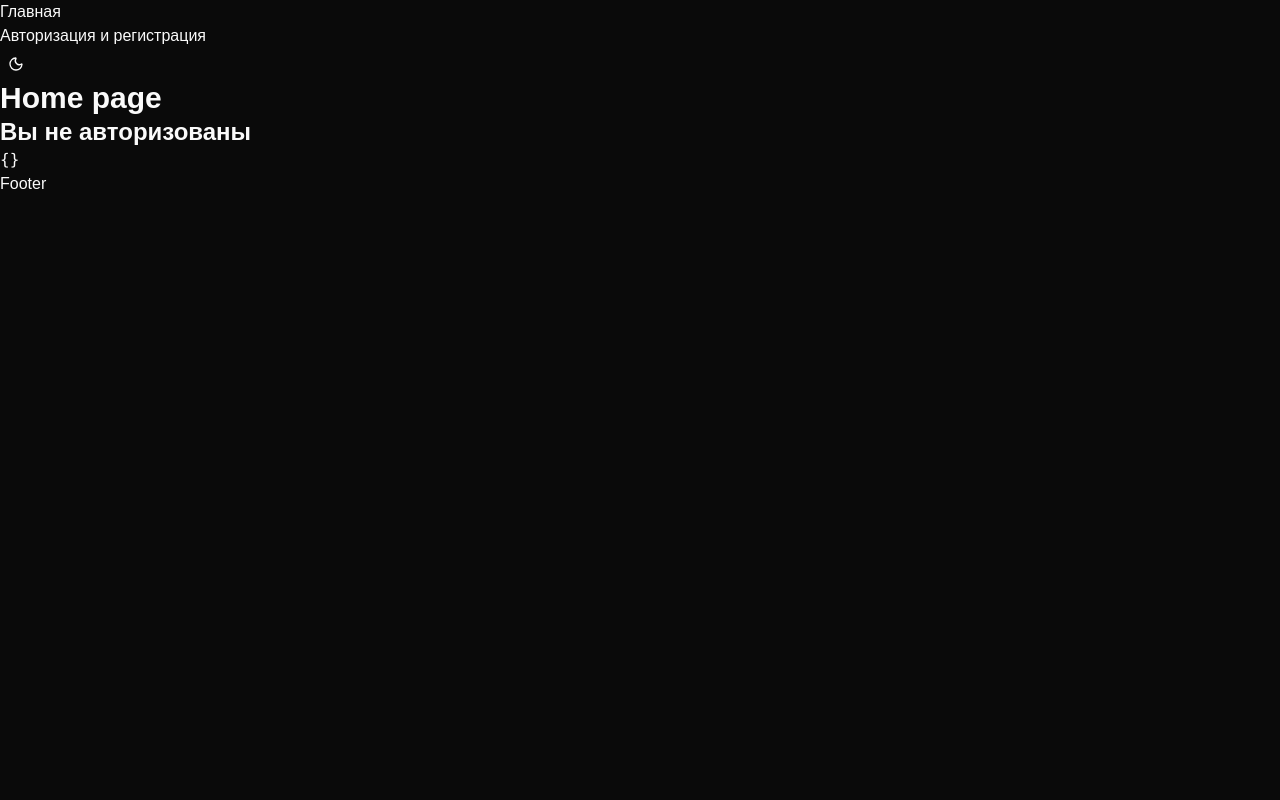
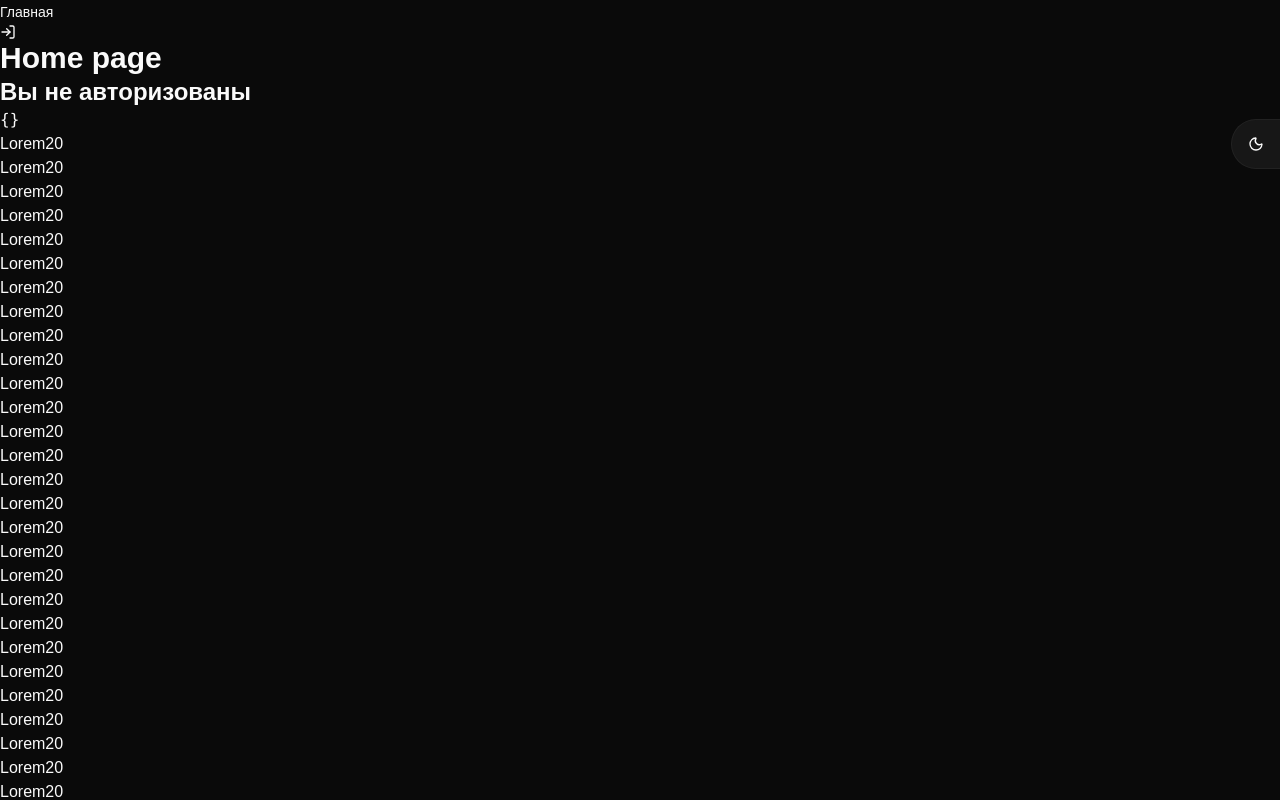
Before and after one commit to IvanTumanow/client-case-cs2, a React (Vite) app: page / in a window 1280 px wide. Shown: the top 800 px of the page. Built offline with nearby package versions, Linux system fonts and the light colour scheme; no server answers.

Commit message:
add confirm dialog on logout

```diff
--- a/src/app/cleanLayout/layout.tsx
+++ b/src/app/cleanLayout/layout.tsx
@@ -1,6 +1,4 @@
 import {Link, Outlet} from "react-router";
-import ThemeSwitcher from "@/components/app/ui/ThemeSwitcher.tsx";
-import {Card, CardContent} from "@/components/ui/card.tsx";
 import {MoveLeft} from "lucide-react";
 
 export default function CleanLayout(){
@@ -14,12 +12,6 @@
 
                     <Link to={'/'} className={'text-sm inline-block -translate-x-3 group-hover:translate-x-0 group-hover:scale-103 transition-transform after:content-[""] after:block after:h-[1px] after:w-0 after:bg-[var(--color-foreground)] group-hover:after:w-full after:transition-[width]'}>На главную</Link>
                 </div>
-
-                <Card className={'absolute right-0 top-30 w-fit p-1 flex flex-col justify-center items-center rounded-l-full'}>
-                    <CardContent className={'p-1'}>
-                        <ThemeSwitcher></ThemeSwitcher>
-                    </CardContent>
-                </Card>
             </header>
 
             <main>
--- a/src/app/mainLayout/home/page.tsx
+++ b/src/app/mainLayout/home/page.tsx
@@ -26,6 +26,43 @@
             <pre>
                 {JSON.stringify(userData, null, 2)}
             </pre>
+
+            <p>Lorem20</p>
+            <p>Lorem20</p>
+            <p>Lorem20</p>
+            <p>Lorem20</p>
+            <p>Lorem20</p>
+            <p>Lorem20</p>
+            <p>Lorem20</p>
+            <p>Lorem20</p>
+            <p>Lorem20</p>
+            <p>Lorem20</p>
+            <p>Lorem20</p>
+            <p>Lorem20</p>
+            <p>Lorem20</p>
+            <p>Lorem20</p>
+            <p>Lorem20</p>
+            <p>Lorem20</p>
+            <p>Lorem20</p>
+            <p>Lorem20</p>
+            <p>Lorem20</p>
+            <p>Lorem20</p>
+            <p>Lorem20</p>
+            <p>Lorem20</p>
+            <p>Lorem20</p>
+            <p>Lorem20</p>
+            <p>Lorem20</p>
+            <p>Lorem20</p>
+            <p>Lorem20</p>
+            <p>Lorem20</p>
+            <p>Lorem20</p>
+            <p>Lorem20</p>
+            <p>Lorem20</p>
+            <p>Lorem20</p>
+            <p>Lorem20</p>
+            <p>Lorem20</p>
+            <p>Lorem20</p>
+            <p>Lorem20</p>
         </div>
     )
 }
--- a/src/app/tailwind.css
+++ b/src/app/tailwind.css
@@ -9,3 +9,15 @@
 h2 {
     @apply text-2xl
 }
+
+svg{
+    @apply h-[1.2rem] w-[1.2rem];
+}
+
+button svg, a svg {
+    @apply h-[1rem] w-[1rem];
+}
+
+a:not(:has(svg)){
+    @apply text-sm inline-block hover:scale-103 transition-transform after:content-[""] after:block after:h-[1px] after:w-0 after:bg-[var(--color-foreground)] hover:after:w-full after:transition-[width];
+}
--- a/src/components/app/layout/header.tsx
+++ b/src/components/app/layout/header.tsx
@@ -5,6 +5,7 @@
 import {SERVER_CONFIG} from "@/config/server.config.ts";
 import type {Route} from "@/shared/types/route.types.ts";
 import {useEffect, useState} from "react";
+import {Card, CardContent} from "@/components/ui/card.tsx";
 
 export default function Header() {
     const [isAuthenticated, setIsAuthenticated] = useState<boolean>(false);
@@ -37,7 +38,7 @@
     const routes = getRoutes();
 
     return (
-        <header>
+        <header className={'sticky top-0'}>
             <nav>
                 <ul>
                     {
@@ -45,14 +46,11 @@
                         <>
                             {routes.map((item, index) => (
                                 <li key={`header-element-${index}_${item.title}`}>
-                                    <Link to={item.url}>
-                                        {item.title}
+                                    <Link to={item.url} title={item.title}>
+                                        {item?.titleElement ? item.titleElement : item.title}
                                     </Link>
                                 </li>
                             ))}
-                            <li>
-                                <ThemeSwitcher/>
-                            </li>
                         </>
                     }
 
@@ -62,6 +60,12 @@
                     }
                 </ul>
             </nav>
+
+            <Card className={'fixed right-0 top-30 w-fit p-1 flex flex-col justify-center items-center rounded-l-full'}>
+                <CardContent className={'p-1'}>
+                    <ThemeSwitcher></ThemeSwitcher>
+                </CardContent>
+            </Card>
         </header>
     );
 }
--- /dev/null
+++ b/src/components/ui/alert-dialog.tsx
@@ -0,0 +1,197 @@
+import * as React from "react"
+import { AlertDialog as AlertDialogPrimitive } from "radix-ui"
+
+import { cn } from "@/lib/utils"
+import { Button } from "@/components/ui/button"
+
+function AlertDialog({
+  ...props
+}: React.ComponentProps<typeof AlertDialogPrimitive.Root>) {
+  return <AlertDialogPrimitive.Root data-slot="alert-dialog" {...props} />
+}
+
+function AlertDialogTrigger({
+  ...props
+}: React.ComponentProps<typeof AlertDialogPrimitive.Trigger>) {
+  return (
+    <AlertDialogPrimitive.Trigger data-slot="alert-dialog-trigger" {...props} />
+  )
+}
+
+function AlertDialogPortal({
+  ...props
+}: React.ComponentProps<typeof AlertDialogPrimitive.Portal>) {
+  return (
+    <AlertDialogPrimitive.Portal data-slot="alert-dialog-portal" {...props} />
+  )
+}
+
+function AlertDialogOverlay({
+  className,
+  ...props
+}: React.ComponentProps<typeof AlertDialogPrimitive.Overlay>) {
+  return (
+    <AlertDialogPrimitive.Overlay
+      data-slot="alert-dialog-overlay"
+      className={cn(
+        "fixed inset-0 z-50 bg-black/10 duration-100 supports-backdrop-filter:backdrop-blur-xs data-open:animate-in data-open:fade-in-0 data-closed:animate-out data-closed:fade-out-0",
+        className
+      )}
+      {...props}
+    />
+  )
+}
+
+function AlertDialogContent({
+  className,
+  size = "default",
+  ...props
+}: React.ComponentProps<typeof AlertDialogPrimitive.Content> & {
+  size?: "default" | "sm"
+}) {
+  return (
+    <AlertDialogPortal>
+      <AlertDialogOverlay />
+      <AlertDialogPrimitive.Content
+        data-slot="alert-dialog-content"
+        data-size={size}
+        className={cn(
+          "group/alert-dialog-content fixed top-1/2 left-1/2 z-50 grid w-full -translate-x-1/2 -translate-y-1/2 gap-4 rounded-xl bg-popover p-4 text-popover-foreground ring-1 ring-foreground/10 duration-100 outline-none data-[size=default]:max-w-xs data-[size=sm]:max-w-xs data-[size=default]:sm:max-w-sm data-open:animate-in data-open:fade-in-0 data-open:zoom-in-95 data-closed:animate-out data-closed:fade-out-0 data-closed:zoom-out-95",
+          className
+        )}
+        {...props}
+      />
+    </AlertDialogPortal>
+  )
+}
+
+function AlertDialogHeader({
+  className,
+  ...props
+}: React.ComponentProps<"div">) {
+  return (
+    <div
+      data-slot="alert-dialog-header"
+      className={cn(
+        "grid grid-rows-[auto_1fr] place-items-center gap-1.5 text-center has-data-[slot=alert-dialog-media]:grid-rows-[auto_auto_1fr] has-data-[slot=alert-dialog-media]:gap-x-4 sm:group-data-[size=default]/alert-dialog-content:place-items-start sm:group-data-[size=default]/alert-dialog-content:text-left sm:group-data-[size=default]/alert-dialog-content:has-data-[slot=alert-dialog-media]:grid-rows-[auto_1fr]",
+        className
+      )}
+      {...props}
+    />
+  )
+}
+
+function AlertDialogFooter({
+  className,
+  ...props
+}: React.ComponentProps<"div">) {
+  return (
+    <div
+      data-slot="alert-dialog-footer"
+      className={cn(
+        "-mx-4 -mb-4 flex flex-col-reverse gap-2 rounded-b-xl border-t bg-muted/50 p-4 group-data-[size=sm]/alert-dialog-content:grid group-data-[size=sm]/alert-dialog-content:grid-cols-2 sm:flex-row sm:justify-end",
+        className
+      )}
+      {...props}
+    />
+  )
+}
+
+function AlertDialogMedia({
+  className,
+  ...props
+}: React.ComponentProps<"div">) {
+  return (
+    <div
+      data-slot="alert-dialog-media"
+      className={cn(
+        "mb-2 inline-flex size-10 items-center justify-center rounded-md bg-muted sm:group-data-[size=default]/alert-dialog-content:row-span-2 *:[svg:not([class*='size-'])]:size-6",
+        className
+      )}
+      {...props}
+    />
+  )
+}
+
+function AlertDialogTitle({
+  className,
+  ...props
+}: React.ComponentProps<typeof AlertDialogPrimitive.Title>) {
+  return (
+    <AlertDialogPrimitive.Title
+      data-slot="alert-dialog-title"
+      className={cn(
+        "font-heading text-base font-medium sm:group-data-[size=default]/alert-dialog-content:group-has-data-[slot=alert-dialog-media]/alert-dialog-content:col-start-2",
+        className
+      )}
+      {...props}
+    />
+  )
+}
+
+function AlertDialogDescription({
+  className,
+  ...props
+}: React.ComponentProps<typeof AlertDialogPrimitive.Description>) {
+  return (
+    <AlertDialogPrimitive.Description
+      data-slot="alert-dialog-description"
+      className={cn(
+        "text-sm text-balance text-muted-foreground md:text-pretty *:[a]:underline *:[a]:underline-offset-3 *:[a]:hover:text-foreground",
+        className
+      )}
+      {...props}
+    />
+  )
+}
+
+function AlertDialogAction({
+  className,
+  variant = "default",
+  size = "default",
+  ...props
+}: React.ComponentProps<typeof AlertDialogPrimitive.Action> &
+  Pick<React.ComponentProps<typeof Button>, "variant" | "size">) {
+  return (
+    <Button variant={variant} size={size} asChild>
+      <AlertDialogPrimitive.Action
+        data-slot="alert-dialog-action"
+        className={cn(className)}
+        {...props}
+      />
+    </Button>
+  )
+}
+
+function AlertDialogCancel({
+  className,
+  variant = "outline",
+  size = "default",
+  ...props
+}: React.ComponentProps<typeof AlertDialogPrimitive.Cancel> &
+  Pick<React.ComponentProps<typeof Button>, "variant" | "size">) {
+  return (
+    <Button variant={variant} size={size} asChild>
+      <AlertDialogPrimitive.Cancel
+        data-slot="alert-dialog-cancel"
+        className={cn(className)}
+        {...props}
+      />
+    </Button>
+  )
+}
+
+export {
+  AlertDialog,
+  AlertDialogAction,
+  AlertDialogCancel,
+  AlertDialogContent,
+  AlertDialogDescription,
+  AlertDialogFooter,
+  AlertDialogHeader,
+  AlertDialogMedia,
+  AlertDialogOverlay,
+  AlertDialogPortal,
+  AlertDialogTitle,
+  AlertDialogTrigger,
+}
--- a/src/config/routes.config.tsx
+++ b/src/config/routes.config.tsx
@@ -3,6 +3,7 @@
 import Home from "@/app/mainLayout/home/page.tsx";
 import Auth from "@/app/cleanLayout/auth/page.tsx";
 import Profile from "@/app/mainLayout/profile/page.tsx";
+import {LogIn, UserRound} from "lucide-react";
 
 class routesConfig {
     readonly ROUTES: Record<string, Route> = {
@@ -13,13 +14,15 @@
         },
 
         AUTH: {
-            title: 'Авторизация и регистрация',
+            title: 'Вход',
+            titleElement: <LogIn/>,
             url: '/auth',
             element: <Auth/>
         },
 
         PROFILE: {
             title: 'Профиль',
+            titleElement: <UserRound/>,
             url: '/profile',
             element: <Profile/>
         }
--- a/src/shared/types/route.types.ts
+++ b/src/shared/types/route.types.ts
@@ -2,6 +2,7 @@
 
 export type Route = {
     url: string
-    title: string
+    title: string;
+    titleElement?: ReactNode;
     element: ReactNode
 }
```
Also changed, not shown: src/components/app/ui/LogoutButton.tsx (+36 -7 lines).
